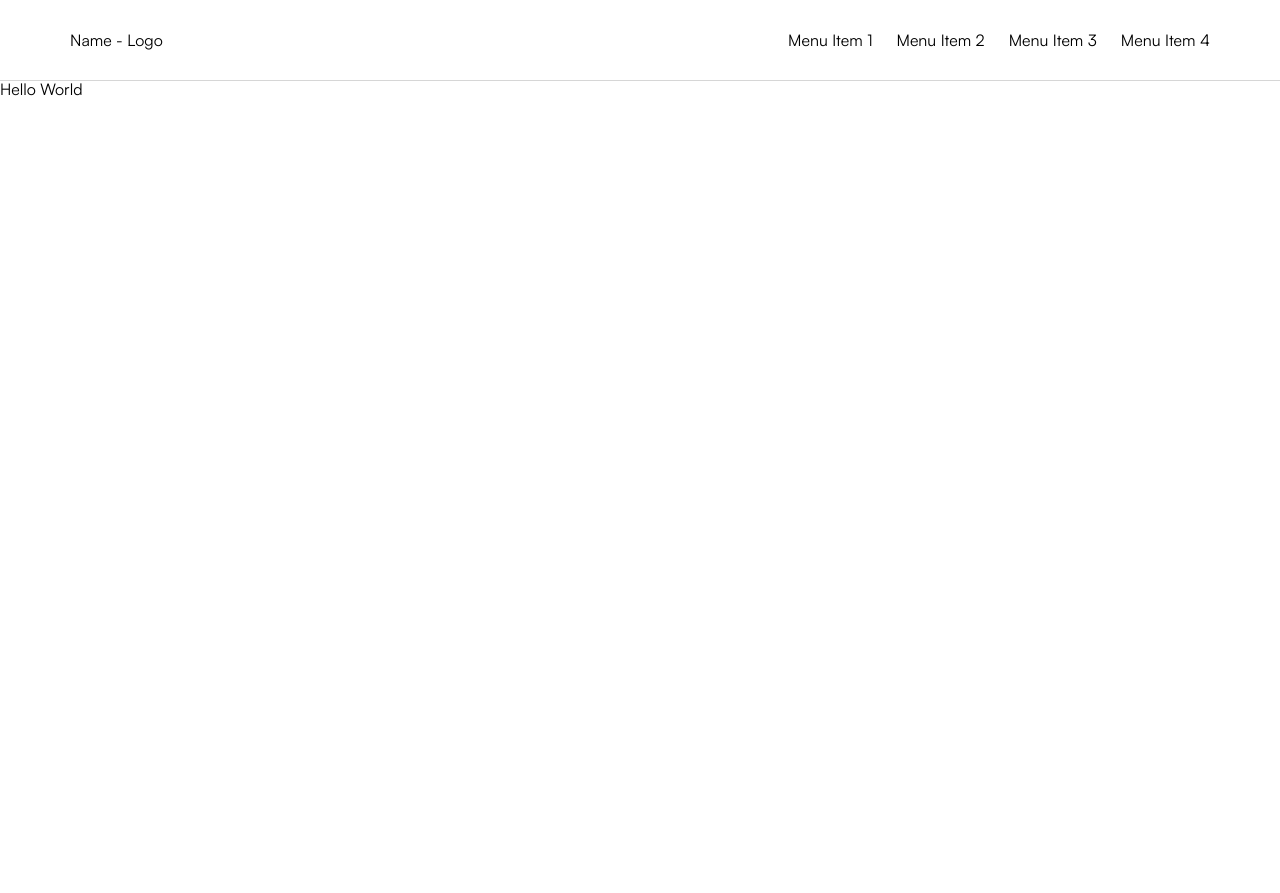
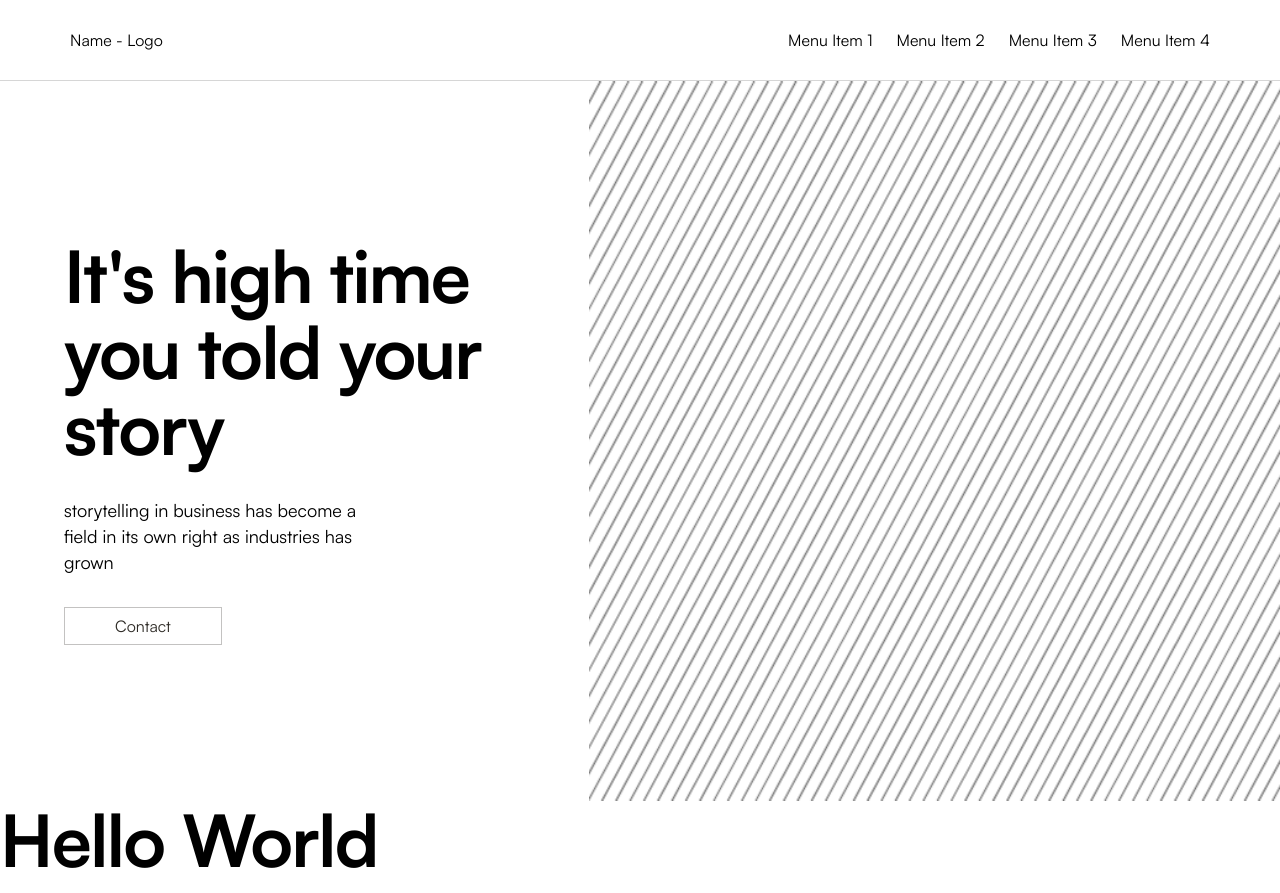
Before and after one commit to edizyurdakul/ConsermulSA, a Next.js app: page / in a window 1280 px wide. Before the commit the page ends 800 px from the top, so only its background shows below. Built offline with nearby package versions, Linux system fonts and the light colour scheme.

Commit message:
Finished desktop version of home hero section

```diff
--- a/components/Button/Button.js
+++ b/components/Button/Button.js
@@ -1,7 +1,11 @@
 import styles from "./Button.module.scss";
 
-const Button = () => {
-  return <div></div>;
+const Button = ({ text }) => {
+  return (
+    <div className={styles.ButtonWrapper}>
+      <a className={styles.Button}>{text}</a>
+    </div>
+  );
 };
 
 export default Button;
--- a/components/Button/Button.module.scss
+++ b/components/Button/Button.module.scss
@@ -0,0 +1,8 @@
+.ButtonWrapper {
+  display: inline-flex;
+  .Button {
+    padding: 0.625rem 3.125rem;
+    border: 1px solid #c3c2c1;
+    color: #2e2b26;
+  }
+}
--- a/components/Header/Header.js
+++ b/components/Header/Header.js
@@ -1,7 +1,6 @@
 import NextLink from "next/link";
 import styles from "./Header.module.scss";
-import { useEffect, useState } from "react";
-import { motion } from "framer-motion";
+import { useState } from "react";
 
 const Header = () => {
   const [openMenu, setOpenMenu] = useState(false);
--- /dev/null
+++ b/components/Sections/Hero/HomeHero.js
@@ -0,0 +1,22 @@
+import NextImage from "next/image";
+import styles from "./HomeHero.module.scss";
+import { Button } from "../../Button";
+
+const HomeHero = () => {
+  return (
+    <div className={styles.heroWrapper}>
+      <div className={styles.hero}>
+        <div className={styles.heroContent}>
+          <h1>It's high time you told your story</h1>
+          <p>storytelling in business has become a field in its own right as industries has grown</p>
+          <Button text="Contact" />
+        </div>
+        <div className={styles.heroImage}>
+          <NextImage src={"/placeholder.png"} layout="fill" />
+        </div>
+      </div>
+    </div>
+  );
+};
+
+export default HomeHero;
--- /dev/null
+++ b/components/Sections/Hero/HomeHero.module.scss
@@ -0,0 +1,27 @@
+.heroWrapper {
+  height: calc(100vh - 80px);
+
+  .hero {
+    height: 100%;
+    display: flex;
+
+    .heroContent {
+      height: 100%;
+      display: flex;
+      flex-direction: column;
+      justify-content: center;
+      width: 40%;
+      padding: 0rem 4rem;
+
+      p {
+        width: 65%;
+        margin: 2rem 0rem;
+      }
+    }
+    .heroImage {
+      position: relative;
+      height: 100%;
+      width: 60%;
+    }
+  }
+}
--- /dev/null
+++ b/components/Sections/index.js
@@ -0,0 +1 @@
+export { default as HomeHero } from "./Hero/HomeHero";
--- a/pages/index.js
+++ b/pages/index.js
@@ -1,10 +1,11 @@
 import { Header } from "../components/Header";
-import { motion } from "framer-motion";
+import { HomeHero } from "../components/Sections";
 
 const HomePage = () => {
   return (
     <div>
       <Header />
+      <HomeHero />
       <h1>Hello World</h1>
       <br />
     </div>
--- a/styles/global.scss
+++ b/styles/global.scss
@@ -3,7 +3,7 @@
 
 @font-face {
   font-family: "Satoshi";
-  src: url("../public/fonts/Satoshi-Variable.ttf");
+  src: url("/fonts/Satoshi-Variable.ttf");
 }
 
 // White Theme
@@ -33,11 +33,26 @@
 $dark-bgTertiary: #575757;
 
 body {
-  font-family: "Satoshi";
-  overflow: hidden;
+  font-family: "Satoshi", sans-serif;
+  overflow-x: hidden;
 }
 
 a {
   text-decoration: none;
   color: inherit;
 }
+
+// Typography
+
+h1 {
+  font-size: 72px;
+  line-height: 76px;
+  letter-spacing: -0.1rem;
+  font-variation-settings: "wght" 700;
+}
+
+p {
+  font-size: 18px;
+  line-height: 26px;
+  letter-spacing: 0;
+}
```
Also changed, not shown: public/placeholder.png (added).
